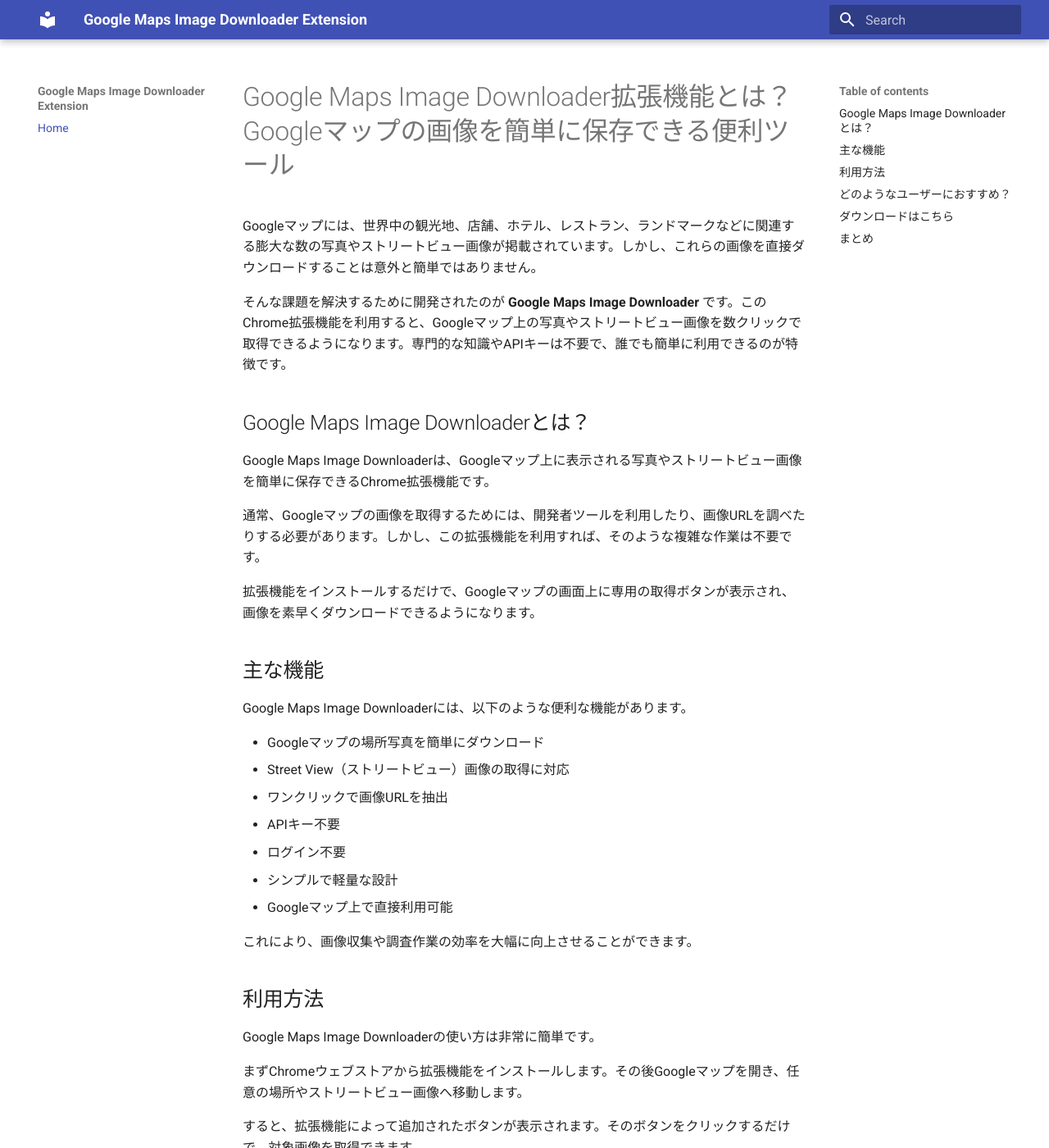
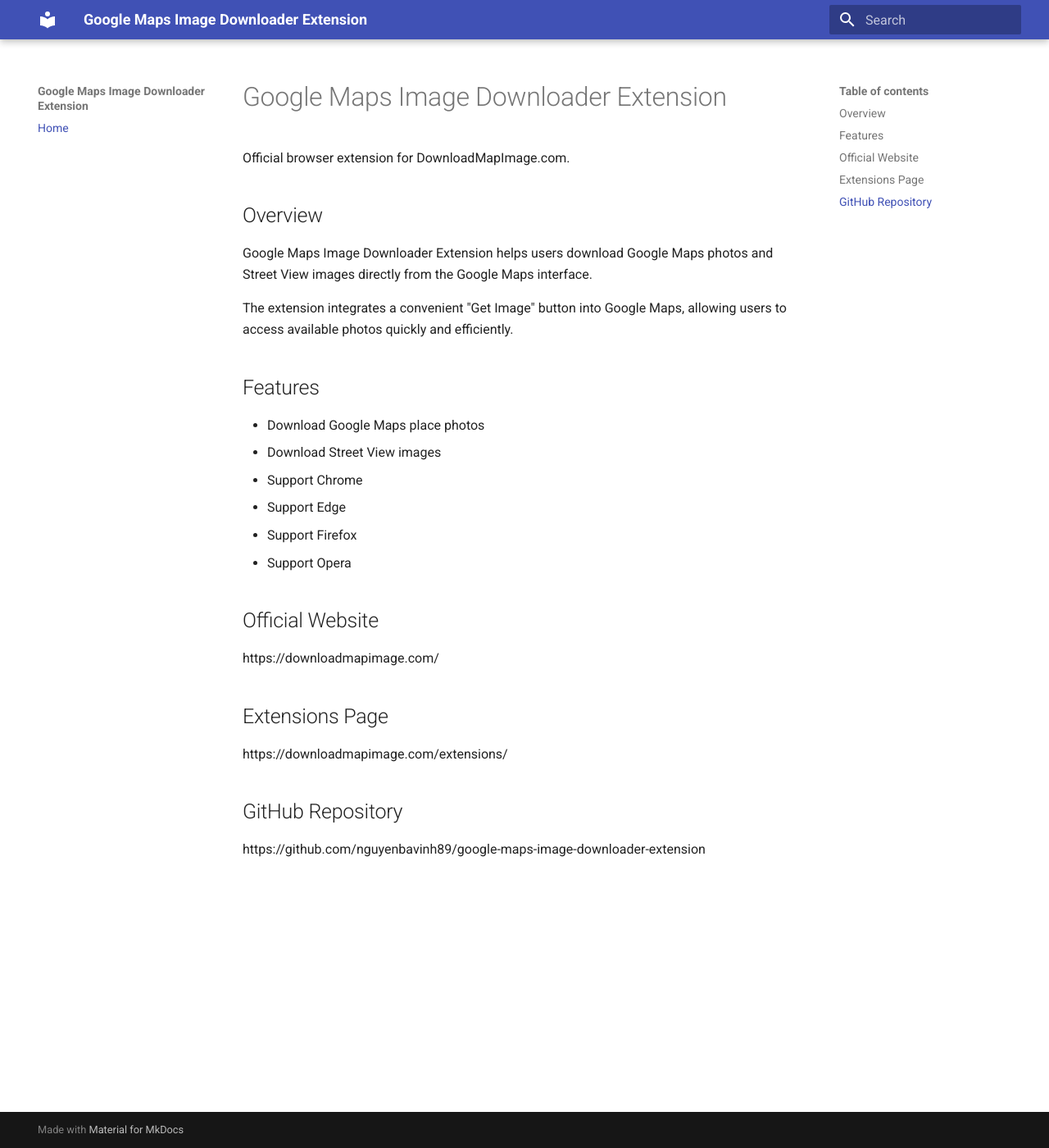
Before and after one commit to nguyenbavinh89/google-maps-image-downloader-extension, an MkDocs documentation site: the page built from docs/index.md, in a window 1280 px wide and 1400 px high. Shown: the whole window at 82% size. Built offline with MkDocs 1.6.1 and Material for MkDocs 9.7.7, drawn with Linux system fonts in a browser that asks for light colours; some of the changed text lies outside the part shown.

Commit message:
Update index.md

```diff
--- a/docs/index.md
+++ b/docs/index.md
@@ -1,68 +1,30 @@
-# Google Maps Image Downloader拡張機能とは？Googleマップの画像を簡単に保存できる便利ツール
+# Google Maps Image Downloader Extension
 
-Googleマップには、世界中の観光地、店舗、ホテル、レストラン、ランドマークなどに関連する膨大な数の写真やストリートビュー画像が掲載されています。しかし、これらの画像を直接ダウンロードすることは意外と簡単ではありません。
+Official browser extension for DownloadMapImage.com.
 
-そんな課題を解決するために開発されたのが **Google Maps Image Downloader** です。このChrome拡張機能を利用すると、Googleマップ上の写真やストリートビュー画像を数クリックで取得できるようになります。専門的な知識やAPIキーは不要で、誰でも簡単に利用できるのが特徴です。
+## Overview
 
-## Google Maps Image Downloaderとは？
+Google Maps Image Downloader Extension helps users download Google Maps photos and Street View images directly from the Google Maps interface.
 
-Google Maps Image Downloaderは、Googleマップ上に表示される写真やストリートビュー画像を簡単に保存できるChrome拡張機能です。
+The extension integrates a convenient "Get Image" button into Google Maps, allowing users to access available photos quickly and efficiently.
 
-通常、Googleマップの画像を取得するためには、開発者ツールを利用したり、画像URLを調べたりする必要があります。しかし、この拡張機能を利用すれば、そのような複雑な作業は不要です。
+## Features
 
-拡張機能をインストールするだけで、Googleマップの画面上に専用の取得ボタンが表示され、画像を素早くダウンロードできるようになります。
+- Download Google Maps place photos
+- Download Street View images
+- Support Chrome
+- Support Edge
+- Support Firefox
+- Support Opera
 
-## 主な機能
+## Official Website
 
-Google Maps Image Downloaderには、以下のような便利な機能があります。
-
-* Googleマップの場所写真を簡単にダウンロード
-* Street View（ストリートビュー）画像の取得に対応
-* ワンクリックで画像URLを抽出
-* APIキー不要
-* ログイン不要
-* シンプルで軽量な設計
-* Googleマップ上で直接利用可能
-
-これにより、画像収集や調査作業の効率を大幅に向上させることができます。
-
-## 利用方法
-
-Google Maps Image Downloaderの使い方は非常に簡単です。
-
-まずChromeウェブストアから拡張機能をインストールします。その後Googleマップを開き、任意の場所やストリートビュー画像へ移動します。
-
-すると、拡張機能によって追加されたボタンが表示されます。そのボタンをクリックするだけで、対象画像を取得できます。
-
-複雑な設定は必要なく、初心者でもすぐに利用できます。
-
-## どのようなユーザーにおすすめ？
-
-この拡張機能はさまざまな用途で活用できます。
-
-旅行ブログを運営している方は観光地の画像収集に利用できます。ローカルSEO担当者は店舗写真の確認や分析に活用できます。不動産関係者は周辺環境の調査資料として利用できます。また、研究者や学生が地域調査やデータ収集を行う際にも役立ちます。
-
-Googleマップの画像を頻繁に扱う方にとって、非常に便利なツールと言えるでしょう。
-
-## ダウンロードはこちら
-
-Google Maps Image Downloaderは以下のページからインストールできます。
-
-Chrome Web Store：
-https://chromewebstore.google.com/detail/google-maps-image-downloa/loafncogfklioeicpoeoonlonocfbdil
-
-また、関連ツールや詳細情報については公式サイトをご覧ください。
-
-公式サイト：
 https://downloadmapimage.com/
 
-拡張機能一覧：
+## Extensions Page
+
 https://downloadmapimage.com/extensions/
 
-## まとめ
+## GitHub Repository
 
-Google Maps Image Downloaderは、Googleマップ上の写真やストリートビュー画像を手軽に取得したいユーザーのために開発された便利なChrome拡張機能です。
-
-複雑な操作や技術的な知識を必要とせず、数クリックで目的の画像を取得できるため、旅行、マーケティング、SEO、調査研究など幅広い分野で活用できます。
-
-Googleマップの画像を効率よく収集したい方は、ぜひGoogle Maps Image Downloaderを試してみてください。
+https://github.com/nguyenbavinh89/google-maps-image-downloader-extension
```
